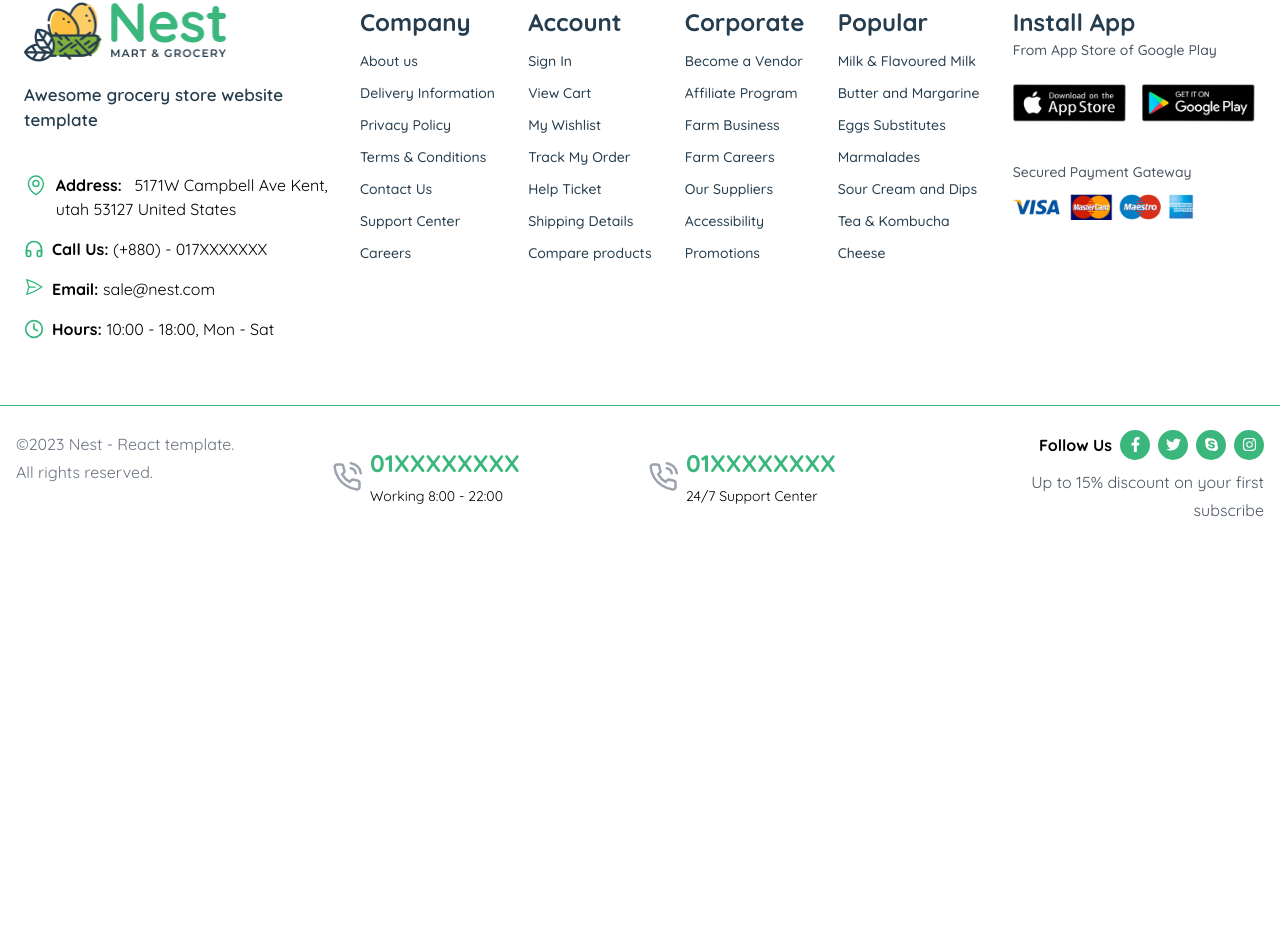
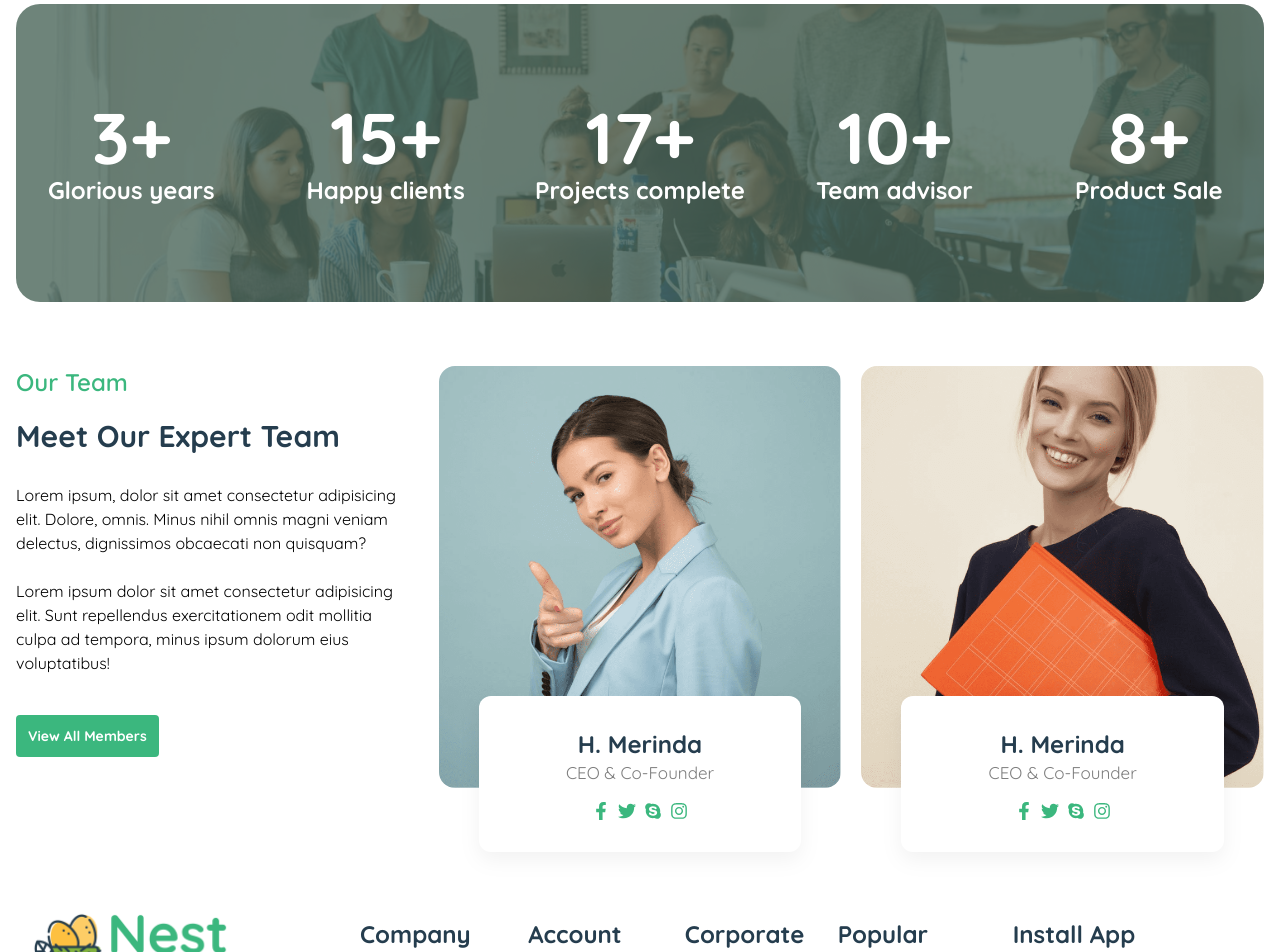
Before and after one commit to Hasan0734/nest-grocery, a Next.js app: page /about in a window 1280 px wide. Shown: the part 2730-3682 px from the top of the page. Before the commit the page ends 3278 px from the top, so only its background shows below. Built offline with nearby package versions, Linux system fonts and the light colour scheme.

Commit message:
about page finished

```diff
--- /dev/null
+++ b/components/RecordsCountUp/RecordsCountUp.tsx
@@ -0,0 +1,22 @@
+import React from 'react';
+import CountUp from 'react-countup';
+
+const RecordsCountUp = ({records}:any) => {
+    return (
+        <>
+            <div id='item.id' className='text-center'>
+                <h2 className='text-[72px] leading-[74px] font-bold text-white'>
+                    <CountUp
+                        end={records.total}
+                        suffix="+"
+                    />
+                </h2>
+                <div className='text-2xl font-bold text-white'>
+                    {records.name}
+                </div>
+            </div>
+        </>
+    );
+};
+
+export default RecordsCountUp;
--- a/package.json
+++ b/package.json
@@ -23,6 +23,7 @@
     "next": "13.2.3",
     "react": "18.2.0",
     "react-countdown": "^2.3.5",
+    "react-countup": "^6.4.2",
     "react-dom": "18.2.0",
     "react-feather": "^2.0.10",
     "react-icons": "^4.8.0",
--- a/pages/about.tsx
+++ b/pages/about.tsx
@@ -10,6 +10,8 @@ import { Swiper, SwiperSlide } from 'swiper/react'
 import Layout from '../components/Layout'
 import { Navigation } from 'swiper';
 import WhatWeProvideCard from '@/components/WhatWeProvideCard/WhatWeProvideCard'
+import RecordsCountUp from '@/components/RecordsCountUp/RecordsCountUp'
+import { FaFacebookF, FaInstagram, FaSkype, FaTwitter } from 'react-icons/fa'
 const Fade = require('react-reveal/Fade')
 
 const weProvides = [
@@ -63,6 +65,14 @@ const our_history = [
   { id: 1, title: 'Our mission', desc: '' },
 ]
 
+const records = [
+  { id: 1, name: 'Glorious years', total: '3' },
+  { id: 2, name: 'Happy clients', total: '15' },
+  { id: 3, name: 'Projects complete', total: '17' },
+  { id: 4, name: 'Team advisor', total: '10' },
+  { id: 5, name: 'Product Sale', total: '8' },
+]
+
 const About: NextPage = () => {
   const swiperRef: any = React.useRef()
 
@@ -89,7 +99,7 @@ const About: NextPage = () => {
           </ul>
         </BreadCrumbs>
 
-
+        {/* welcome section */}
         <section>
           <div className='grid grid-cols-1 md:grid-cols-2 gap-10 py-10 max-w-7xl mx-auto px-4 2xl:px-0'>
             <div>
@@ -178,6 +188,7 @@ const About: NextPage = () => {
           </div>
         </section>
 
+        {/* what we provide */}
         <section className='mt-10'>
           <div className='max-w-7xl mx-auto px-4 2xl:px-0'>
             <h2 className='text-[#253D4E] text-[30px]
@@ -190,9 +201,12 @@ const About: NextPage = () => {
             </div>
           </div>
         </section>
+
+
+        {/* our performance */}
         <section className='mt-16'>
           <div className='max-w-7xl mx-auto px-4 2xl:px-0'>
-            <div className='grid grid-cols-2 gap-10'>
+            <div className='grid grid-cols1 md:grid-cols-2 gap-10'>
               <div>
                 <Fade bottom>
                   <img src="/assets/about/about-5.png" alt="" />
@@ -218,6 +232,8 @@ const About: NextPage = () => {
             </div>
           </div>
         </section>
+
+        {/* our history */}
         <section className='mt-16'>
           <div className='max-w-7xl mx-auto px-4 2xl:px-0'>
             <div className="grid grid-cols-1 md:grid-cols-3 gap-7">
@@ -231,6 +247,114 @@ const About: NextPage = () => {
             </div>
           </div>
         </section>
+
+
+        {/* record counter */}
+        <section className='mt-16 counter_section'>
+          <div className='max-w-8xl mx-auto px-4 2xl:px-0'>
+            <div className='z-10 relative py-24 rounded-3xl
+             before:rounded-3xl counter before:absolute before:-z-10
+             before:bg-[#4b675a]/80 before:h-full before:w-full before:top-0'>
+              <div className='z-20 grid grid-cols-1 sm:grid-cols-2 md:grid-cols-5 max-w-7xl mx-auto
+             gap-x-6 gap-y-16'>
+                {records.map((item) => <RecordsCountUp key={item.id} records={item} />)}
+              </div>
+            </div>
+
+          </div>
+        </section>
+
+
+        {/* teams sections */}
+        <section className='mt-16 mb-28'>
+          <div className='max-w-7xl  mx-auto px-4 2xl:px-0'>
+            <div className="grid grid-cols-1 md:grid-cols-3 gap-x-5 gap-y-20">
+              <div className='pr-1'>
+                <h3 className='text-2xl text-[#3bb77e] font-semibold mb-4'>Our Team</h3>
+
+                <h1 className='text-[#253d4e] text-[30px] font-bold mb-6'>Meet Our Expert Team</h1>
+
+                <p>Lorem ipsum, dolor sit amet consectetur adipisicing elit. Dolore, omnis. Minus nihil omnis magni veniam delectus, dignissimos obcaecati non quisquam?</p>
+
+                <br />
+                <p>Lorem ipsum dolor sit amet consectetur adipisicing elit. Sunt repellendus exercitationem odit mollitia culpa ad tempora, minus ipsum dolorum eius voluptatibus!</p>
+                <br />
+                <br />
+                <Link href={"/"} className="px-3 py-3 bg-[#3bb77e] rounded hover:bg-[#fdc040] duration-300 text-white font-bold text-sm">
+                  View All Members
+                </Link>
+              </div>
+              <Fade bottom>
+                <div className='relative team_card'>
+                  <img className='rounded-2xl' src="/assets/about/about-6.png" alt="" />
+                  <div className='absolute -bottom-16 w-full px-5 md:px-10 card_content'>
+
+                    <div className='bg-white w-full rounded-xl p-8 text-center drop-shadow-[0_8px_10px_rgba(0,0,0,0.05)] content'>
+                      <h2 className='text-[#253d4e] text-2xl font-bold'>H. Merinda</h2>
+                      <h5 className='text-[17px] text-[#7e7e7e]'>CEO & Co-Founder</h5>
+                      <ul className='flex gap-2 items-center justify-center mt-4'>
+                        <li>
+                          <a href="https://facebook.com/h.merinda">
+                            <FaFacebookF className='text-[#3bb77e] hover:text-yellow-500' size={18} />
+                          </a>
+                        </li>
+                        <li>
+                          <a href="https://twitter.com/h.merinda">
+                            <FaTwitter className='text-[#3bb77e] hover:text-yellow-500' size={18} />
+                          </a>
+                        </li>
+                        <li>
+                          <a href="https://skype.com/h.merinda">
+                            <FaSkype className='text-[#3bb77e] hover:text-yellow-500' size={18} />
+                          </a>
+                        </li>
+                        <li>
+                          <a href="https://instagram.com/h.merinda">
+                            <FaInstagram className='text-[#3bb77e] hover:text-yellow-500' size={18} />
+                          </a>
+                        </li>
+                      </ul>
+                    </div>
+                  </div>
+                </div>
+              </Fade>
+              <Fade bottom>
+                <div className='relative team_card'>
+                  <img className='rounded-2xl' src="/assets/about/about-8.png" alt="" />
+                  <div className='absolute -bottom-16 w-full px-5 md:px-10 card_content'>
+
+                    <div className='bg-white w-full rounded-xl p-8 text-center drop-shadow-[0_8px_10px_rgba(0,0,0,0.05)] content'>
+                      <h2 className='text-[#253d4e] text-2xl font-bold'>H. Merinda</h2>
+                      <h5 className='text-[17px] text-[#7e7e7e]'>CEO & Co-Founder</h5>
+                      <ul className='flex gap-2 items-center justify-center mt-4'>
+                        <li>
+                          <a href="https://facebook.com/h.merinda">
+                            <FaFacebookF className='text-[#3bb77e] hover:text-yellow-500' size={18} />
+                          </a>
+                        </li>
+                        <li>
+                          <a href="https://twitter.com/h.merinda">
+                            <FaTwitter className='text-[#3bb77e] hover:text-yellow-500' size={18} />
+                          </a>
+                        </li>
+                        <li>
+                          <a href="https://skype.com/h.merinda">
+                            <FaSkype className='text-[#3bb77e] hover:text-yellow-500' size={18} />
+                          </a>
+                        </li>
+                        <li>
+                          <a href="https://instagram.com/h.merinda">
+                            <FaInstagram className='text-[#3bb77e] hover:text-yellow-500' size={18} />
+                          </a>
+                        </li>
+                      </ul>
+                    </div>
+                  </div>
+                </div>
+              </Fade>
+            </div>
+          </div>
+        </section>
       </Layout>
     </>
   )
--- a/styles/globals.css
+++ b/styles/globals.css
@@ -283,3 +283,18 @@ body {
     background-position: center bottom;
     padding-bottom: 36px;
 }
+
+.counter_section .counter{
+    background-image: url('/assets/about/about-9.png');
+    background-repeat:no-repeat ;
+    background-size: cover;
+    background-position: center center;
+    background-attachment: fixed;
+}
+
+.team_card .card_content .content{
+  transition: all 0.3s;
+}
+.team_card:hover .card_content .content{
+   transform: translateY(-100px);
+}
```
Also changed, not shown: 1 other file (tests, documents, lock files or other folders).
